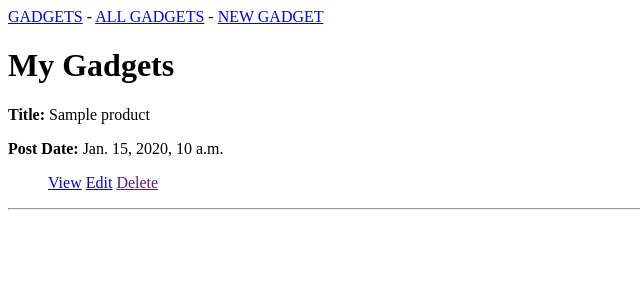
After one commit to obasitorti/swapnsell, a Django app: page /mygadgets/ in a window 1280 px wide. The commit adds this page. Shown: the top 300 px of the page, without its empty margins (0-640 px from the left). Run offline with Django 5.2, Linux system fonts and the light colour scheme; tables that the repository leaves empty hold one stand-in row (values such as "Sample post").

Commit message:
created and activated some functionality for the website

```diff
--- a/project/swapandsell/templates/swapandsell/all_gadgets.html
+++ b/project/swapandsell/templates/swapandsell/all_gadgets.html
@@ -1,3 +1,6 @@
+{% extends "swapandsell/base.html" %}
+
+{% block content %}
 <h1>LISTINGS</h1>
 
 <div class="col">
@@ -11,7 +14,7 @@
             <p><b>Location:</b> {{ listing.address }}</p>
             <p><b>Post Date:</b> {{ listing.listing_date }}</p>
             <ul>
-                <a class="btn" href="">View Listing</a>
+                <a class="btn" href="{% url 'swapandsell:detail' listing.id %}">View Listing</a>
             </ul>
             <hr/>
         {% empty %}
@@ -19,3 +22,4 @@
         {% endfor %}
     </div>
 </div>
+{% endblock content %}
--- /dev/null
+++ b/project/swapandsell/templates/swapandsell/base.html
@@ -0,0 +1,9 @@
+<nav class = "navbar">
+    <a href="{% url 'swapandsell:index' %}">GADGETS</a> -
+    <a href="{% url 'swapandsell:all_gadgets' %}">ALL GADGETS</a> -
+    <a href="{% url 'swapandsell:add_product' %}">NEW GADGET</a>
+</nav>
+
+{%block content%}
+
+{%endblock content%}
--- a/project/swapandsell/templates/swapandsell/index.html
+++ b/project/swapandsell/templates/swapandsell/index.html
@@ -1 +1,5 @@
-<h1>Welcome to Swap and Sell</h1>
+{% extends "swapandsell/base.html" %}
+
+{% block content %}
+<h1>Welcome to Swap'N'Sell</h1>
+{% endblock content %}
--- /dev/null
+++ b/project/swapandsell/templates/swapandsell/mygadgets.html
@@ -0,0 +1,22 @@
+{% extends "swapandsell/base.html" %}
+
+{% block content %}
+<h1>My Gadgets</h1>
+
+<div class="col">
+    <div class="card">
+        {% for gadget in all_gadgets %}
+            <p><b>Title:</b> {{ gadget.name }}</p>
+            <p><b>Post Date:</b> {{ gadget.listing_date }}</p>
+            <ul>
+                <a class="btn" href="{% url 'swapandsell:detail' gadget.id %}">View</a>
+                <a class="btn" href="{% url 'swapandsell:edit_product' gadget.id %}">Edit</a>
+                <a class="btn" href="">Delete</a>
+            </ul>
+            <hr/>
+        {% empty %}
+            <h3>No gadgets found. Try again.</h3>
+        {% endfor %}
+    </div>
+</div>
+{% endblock content %}
--- a/project/swapandsell/urls.py
+++ b/project/swapandsell/urls.py
@@ -7,4 +7,7 @@ urlpatterns = [
     path('', views.index, name='index'),
     path('allgadgets/', views.all_gadgets, name='all_gadgets'),
     path('addproduct/', views.add_product, name='add_product'),
+    path('allgadgets/<int:detail_id>/', views.detail, name='detail'),
+    path('mygadgets/', views.my_gadgets, name='my_gadgets'),
+    path('editproduct/<int:detail_id>/', views.edit_product, name='edit_product'),
 ]
--- a/project/swapandsell/views.py
+++ b/project/swapandsell/views.py
@@ -1,5 +1,7 @@
 from django.shortcuts import render
 from .models import Product
+from .forms import ProductForm
+from django.shortcuts import redirect
 
 def index(request):
     return render(request, 'swapandsell/index.html')
@@ -9,4 +11,36 @@ def all_gadgets(request):
     all_gadgets = Product.objects.order_by('-listing_date')
     context = {'all_gadgets': all_gadgets}
     return render(request, 'swapandsell/all_gadgets.html', context)
-# Create your views here.
+
+def add_product(request):
+    if request.method != 'POST':
+        form = ProductForm()
+    else:
+        form = ProductForm(data=request.POST, files=request.FILES)
+        if form.is_valid():
+            form.save()
+            return redirect('swapandsell:all_gadgets')
+    context = {'form': form}
+    return render(request, 'swapandsell/add_product.html', context)
+
+def detail(request, detail_id):
+    gadget = Product.objects.get(id=detail_id)
+    context = {'gadget': gadget}
+    return render(request, 'swapandsell/detail.html', context)
+
+def my_gadgets(request):
+    my_gadgets = Product.objects.order_by('-listing_date')
+    context = {'all_gadgets': my_gadgets}
+    return render(request, 'swapandsell/mygadgets.html', context)
+
+def edit_product(request, detail_id):
+    gadget = Product.objects.get(id=detail_id)
+    if request.method != 'POST':
+        form = ProductForm(instance=gadget)
+    else:
+        form = ProductForm(instance=gadget, data=request.POST, files=request.FILES)
+        if form.is_valid():
+            form.save()
+            return redirect('swapandsell:all_gadgets')
+    context = {'form': form, 'gadget': gadget}
+    return render(request, 'swapandsell/edit_product.html', context)
```
Also changed, not shown: project/swapandsell/templates/swapandsell/add_product.html (added, +10 -0 lines), project/swapandsell/templates/swapandsell/detail.html (added, +15 -0 lines), project/swapandsell/templates/swapandsell/edit_product.html (added, +12 -0 lines).
